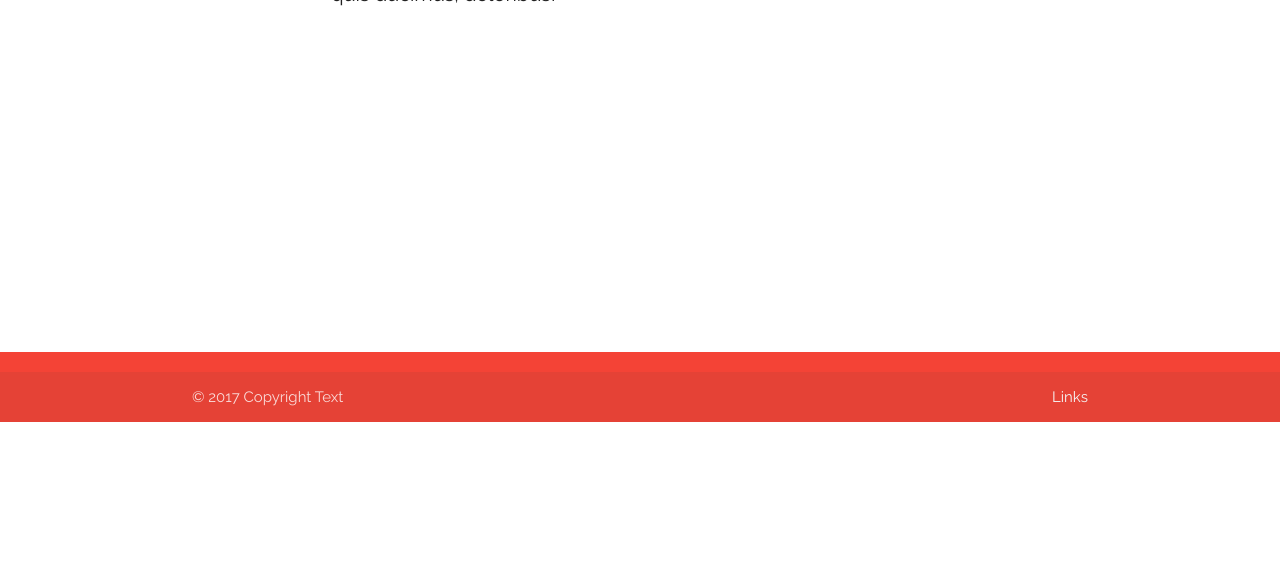
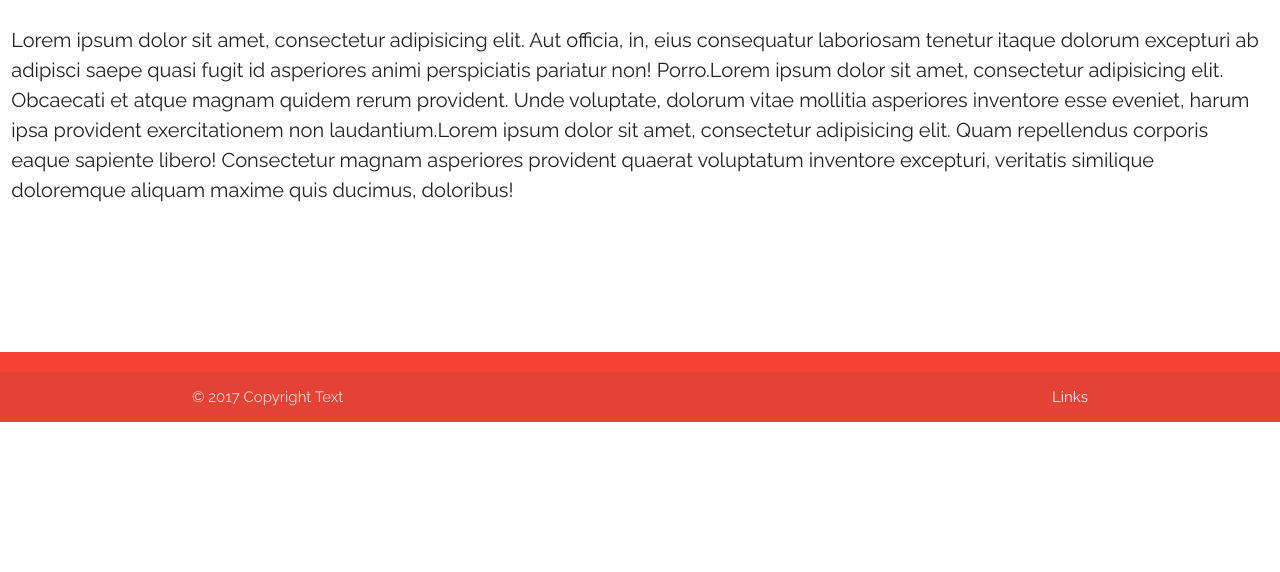
Before and after one commit to sidseh/DashSOS, a PHP site: page /about.html in a window 1280 px wide. Shown: the part 378-950 px from the top of the page. Run offline with PHP 8.4, Linux system fonts and the light colour scheme; some libraries are stand-ins or nearby versions.

Commit message:
abou page

```diff
--- a/public/about.html
+++ b/public/about.html
@@ -23,11 +23,11 @@
             </div>
         </header>
         <main>
-            <div class="row">
-                <div class="col s3">
+        	<div class="col s12 center">
                     <img id="imgTreat" src="../assets/titletreatment.png" alt="logo">
                 </div>
-                <div class="col s9">
+            <div class="row">
+                <div class="col s12">
                     <p id="aboutText">Lorem ipsum dolor sit amet, consectetur adipisicing elit. Aut officia, in, eius consequatur laboriosam tenetur itaque dolorum excepturi ab adipisci saepe quasi fugit id asperiores animi perspiciatis pariatur non! Porro.Lorem ipsum dolor sit amet, consectetur adipisicing elit. Obcaecati et atque magnam quidem rerum provident. Unde voluptate, dolorum vitae mollitia asperiores inventore esse eveniet, harum ipsa provident exercitationem non laudantium.Lorem ipsum dolor sit amet, consectetur adipisicing elit. Quam repellendus corporis eaque sapiente libero! Consectetur magnam asperiores provident quaerat voluptatum inventore excepturi, veritatis similique doloremque aliquam maxime quis ducimus, doloribus!</p>
                 </div>
             </div>
--- a/public/style.css
+++ b/public/style.css
@@ -104,7 +104,7 @@ input[type=email].validate+label {
 }
 
  main {
-    flex: 3 0 auto;
+    flex: 1 0 auto;
   }
 
 /*++++++++++++++++++++++++++++++++End About.html+++++++++++++++++++++++++++*/
```
